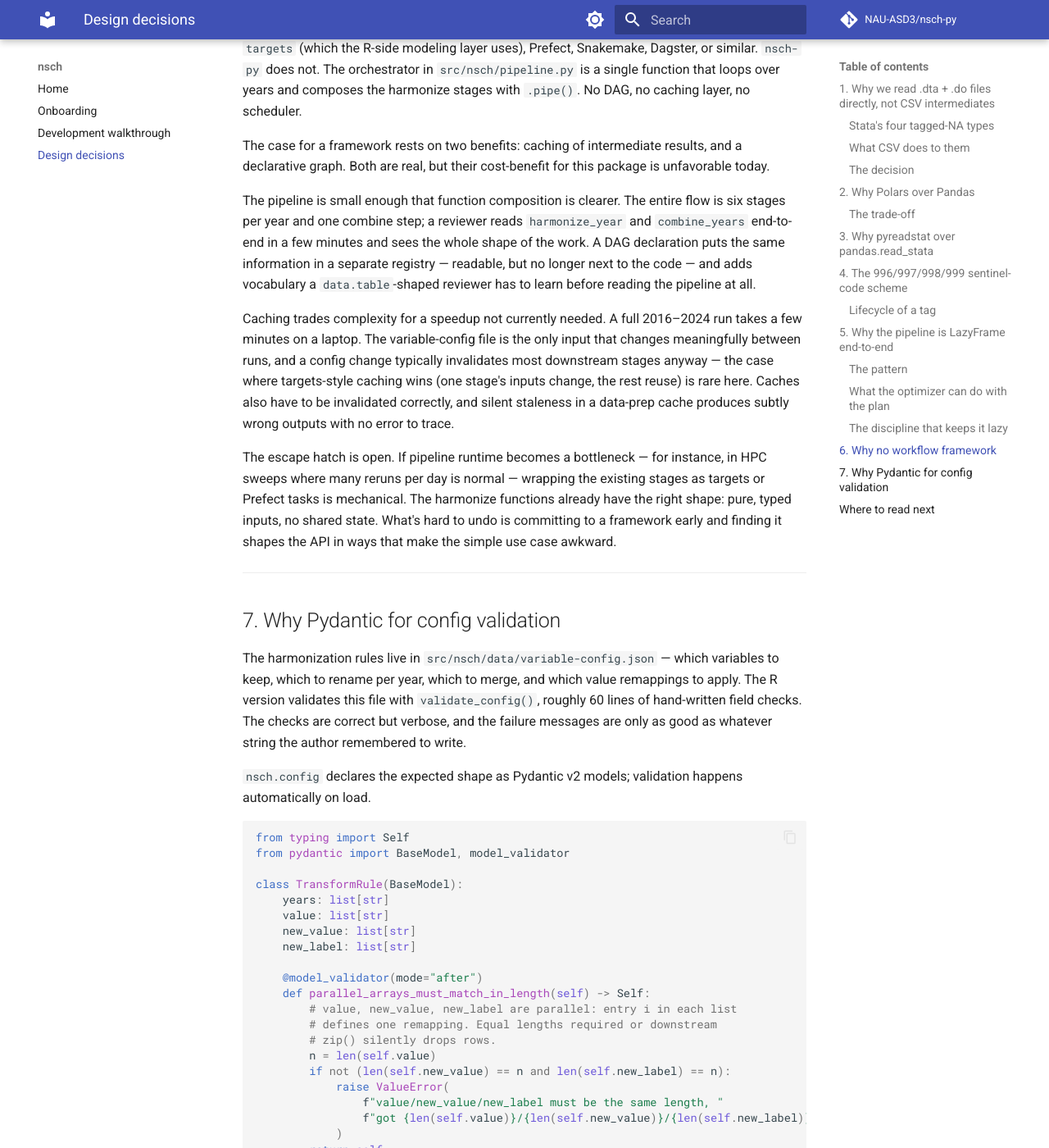
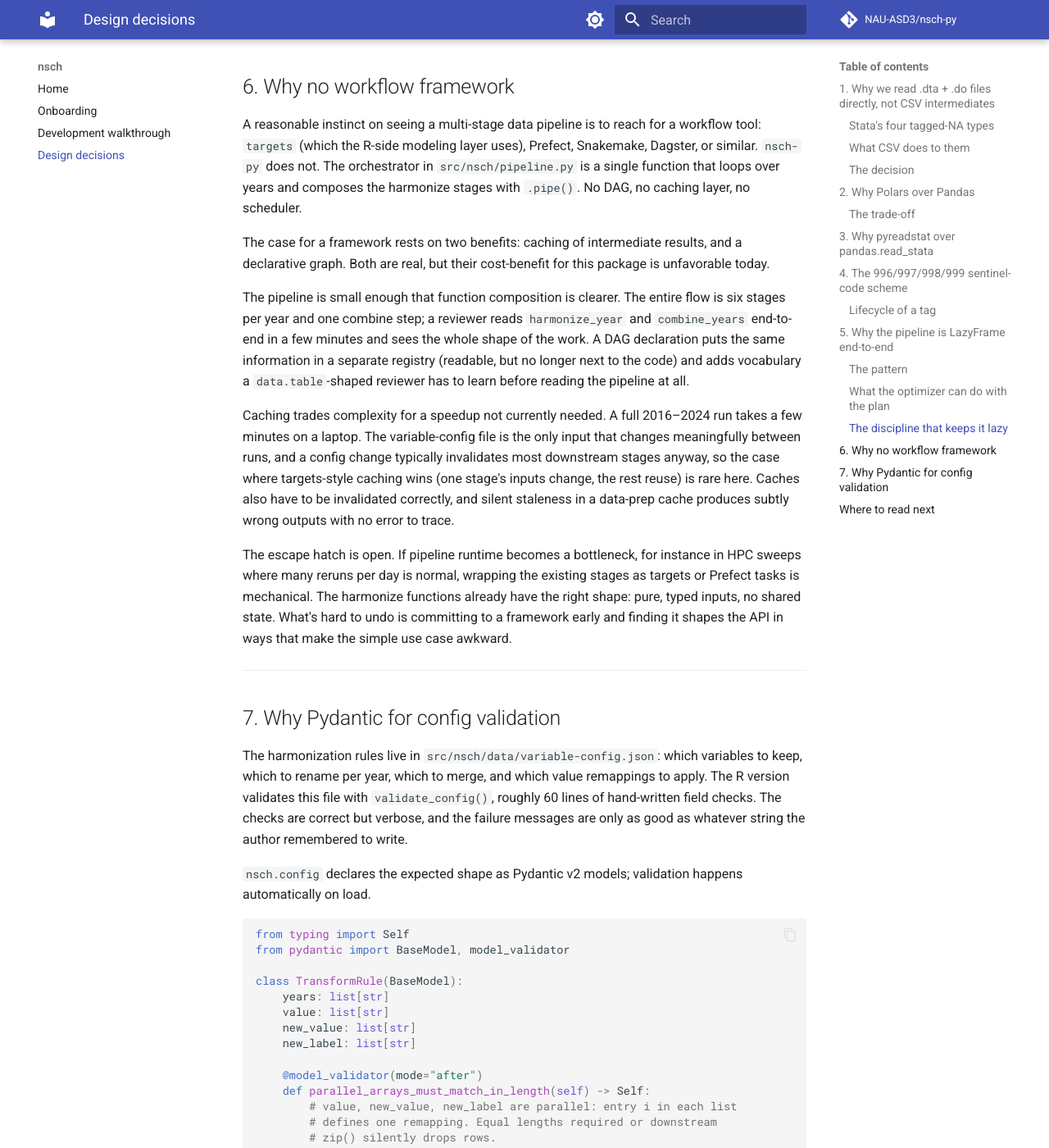
Before and after one commit to NAU-ASD3/nsch-py, an MkDocs documentation site: the page built from docs/design-decisions.md, in a window 1280 px wide and 1400 px high, scrolled down 6816 px. Shown: the whole window at 82% size. Built offline with MkDocs 1.6.1 and Material for MkDocs 9.7.7, drawn with Linux system fonts in a browser that asks for light colours; comment, search, counter and statistics services are not loaded; some of the changed text lies outside the part shown.

````diff
--- a/docs/design-decisions.md
+++ b/docs/design-decisions.md
@@ -15,8 +20,8 @@ is the single requirement that shapes the rest of the design.
 
 ## 1. Why we read `.dta` + `.do` files directly, not CSV intermediates
 
-The NSCH is published as Stata files. The natural first instinct — and the
-path most non-Stata-native pipelines take — is to convert each year to CSV
+The NSCH is published as Stata files. The natural first instinct, and the
+path most non-Stata-native pipelines take, is to convert each year to CSV
 once, then build the rest of the pipeline on the CSVs. `nsch-py` does not.
 
 ### Stata's four tagged-NA types
@@ -26,16 +31,16 @@ variable: a plain `.`, and four *tagged* missing values `.m`, `.n`, `.l`,
 `.d`. Each tag is a distinct in-memory value; CAHMI uses them in NSCH to
 encode the *reason* a value is missing:
 
-- `.m` — no valid response (missing for an unknown reason).
-- `.n` — not in universe (the question did not apply, e.g. school
+- `.m`: no valid response (missing for an unknown reason).
+- `.n`: not in universe (the question did not apply, e.g. school
   enrollment for an infant).
-- `.l` — logical skip (earlier answers caused the survey to skip this
+- `.l`: logical skip (earlier answers caused the survey to skip this
   item).
-- `.d` — suppressed by CAHMI for confidentiality before release.
+- `.d`: suppressed by CAHMI for confidentiality before release.
 
 These distinctions are not cosmetic. "Not in universe" is structurally
-different from "didn't answer", and downstream analyses — rate
-denominators, imputation eligibility, model masking — need to treat them
+different from "didn't answer", and downstream analyses (rate
+denominators, imputation eligibility, model masking) need to treat them
 differently.
 
 ### What CSV does to them
@@ -43,12 +48,12 @@ differently.
 CSV has no encoding for tagged missingness. Exporting a Stata variable to
 CSV collapses every one of `.`, `.m`, `.n`, `.l`, `.d` to the same empty
 field; re-reading yields a single `null` per row with no way to recover
-which tag was originally present. The loss is one-way and silent — by the
+which tag was originally present. The loss is one-way and silent: by the
 time the CSV reader sees the file, the information is already gone. The
 same loss occurs through any format without tagged-NA semantics: a
 single-NA `pandas.read_stata` call, a naive Parquet writer that collapses
 missingness to `null`, and so on. The fix is not "be careful with the CSV
-step" — it is to not have a CSV step.
+step." It is to not have a CSV step.
 
 ### The decision
 
@@ -109,8 +114,8 @@ Several secondary considerations point the same direction:
 
 Pandas has a substantially larger ecosystem. Most scikit-learn-style ML
 APIs expect Pandas inputs, and the modeling layer that consumes `nsch`
-output is in that camp. The cost is paid at one place — the boundary
-between data prep and modeling — with a single `.to_pandas()` call:
+output is in that camp. The cost is paid at one place, the boundary
+between data prep and modeling, with a single `.to_pandas()` call:
 
 ```python
 from nsch import get_clean_data
@@ -136,7 +141,7 @@ can exist at all: tagged-NA preservation.
 
 `pandas.read_stata` has no equivalent of pyreadstat's `user_missing=True`
 flag. Every tagged-NA value collapses to a single `NaN` in the resulting
-DataFrame, and the tag is discarded — the same loss as the CSV path in
+DataFrame, and the tag is discarded, the same loss as the CSV path in
 §1, just done in memory rather than on disk.
 
 `pyreadstat.read_dta(path, user_missing=True)` returns each tagged value
@@ -210,8 +215,8 @@ feasible at all. A different convention would force translation at the
 test boundary, and translation masks real divergences.
 
 **The pipeline stays numeric until factor conversion.** Most
-harmonization transforms — value remapping, column merging, year-specific
-renames — operate on integer-coded variables directly. Keeping the
+harmonization transforms (value remapping, column merging, year-specific
+renames) operate on integer-coded variables directly. Keeping the
 tagged-NA values as integers in the same column lets those transforms
 compose cleanly without ever special-casing missingness. When a variable
 finally becomes a categorical via `src/nsch/harmonize.apply_do_labels`,
@@ -246,8 +251,8 @@ the specific numbers are arbitrary except for matching the R version.
 
 ## 5. Why the pipeline is `LazyFrame` end-to-end
 
-Polars has two materialization modes: `DataFrame` (eager — every
-operation runs immediately) and `LazyFrame` (deferred — operations build
+Polars has two materialization modes: `DataFrame` (eager, every
+operation runs immediately) and `LazyFrame` (deferred, operations build
 a plan that the query optimizer executes when `.collect()` is called).
 `nsch-py` is written end-to-end in the lazy mode.
 
@@ -301,15 +306,15 @@ step collapses to eager:
   iteration.
 
 In an eager pipeline, each step would materialize an intermediate frame
-and the optimizer would have no visibility past the current call — the
+and the optimizer would have no visibility past the current call, so the
 work above would happen N times for an N-step chain.
 
 ### The discipline that keeps it lazy
 
 Type signatures enforce the mode. Every harmonize/combine/pipeline
 function annotates input and return as `pl.LazyFrame`. A function that
-accidentally returns a `DataFrame` — the result of an unnecessary
-`.collect()` — is caught by `mypy --strict`. The lazy/eager boundary
+accidentally returns a `DataFrame`, the result of an unnecessary
+`.collect()`, is caught by `mypy --strict`. The lazy/eager boundary
 becomes visible at the type level.
 
 The only authorized `.collect()` in the core pipeline is inside
@@ -339,21 +344,21 @@ The pipeline is small enough that function composition is clearer. The
 entire flow is six stages per year and one combine step; a reviewer
 reads `harmonize_year` and `combine_years` end-to-end in a few minutes
 and sees the whole shape of the work. A DAG declaration puts the same
-information in a separate registry — readable, but no longer next to
-the code — and adds vocabulary a `data.table`-shaped reviewer has to
+information in a separate registry (readable, but no longer next to
+the code) and adds vocabulary a `data.table`-shaped reviewer has to
 learn before reading the pipeline at all.
 
 Caching trades complexity for a speedup not currently needed. A full
 2016–2024 run takes a few minutes on a laptop. The variable-config
 file is the only input that changes meaningfully between runs, and a
-config change typically invalidates most downstream stages anyway — the
+config change typically invalidates most downstream stages anyway, so the
 case where targets-style caching wins (one stage's inputs change, the
 rest reuse) is rare here. Caches also have to be invalidated correctly,
 and silent staleness in a data-prep cache produces subtly wrong outputs
 with no error to trace.
 
-The escape hatch is open. If pipeline runtime becomes a bottleneck — for
-instance, in HPC sweeps where many reruns per day is normal — wrapping
+The escape hatch is open. If pipeline runtime becomes a bottleneck, for
+instance in HPC sweeps where many reruns per day is normal, wrapping
 the existing stages as targets or Prefect tasks is mechanical. The
 harmonize functions already have the right shape: pure, typed inputs,
 no shared state. What's hard to undo is committing to a framework early
@@ -364,7 +369,7 @@ awkward.
 
 ## 7. Why Pydantic for config validation
 
-The harmonization rules live in `src/nsch/data/variable-config.json` —
+The harmonization rules live in `src/nsch/data/variable-config.json`:
 which variables to keep, which to rename per year, which to merge, and
 which value remappings to apply. The R version validates this file with
 `validate_config()`, roughly 60 lines of hand-written field checks. The
````
Also changed, not shown: other parts of docs/design-decisions.md (+22 -17 lines), CONTRIBUTING.md (+3 -3 lines), README.md (+6 -6 lines), docs/index.md (+9 -9 lines), docs/onboarding.md (+9 -11 lines).
